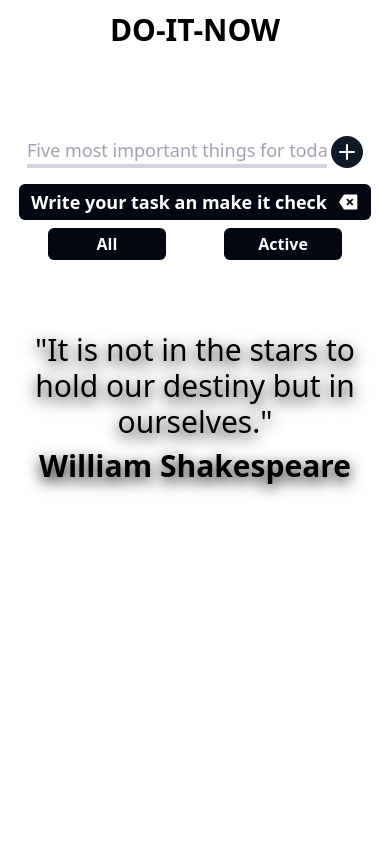
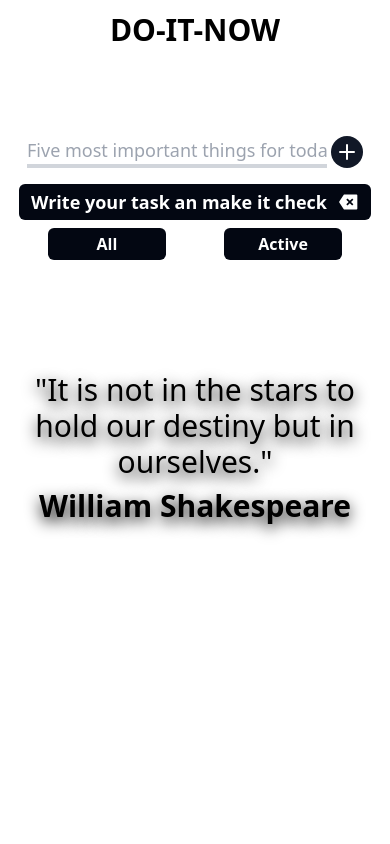
Before and after one commit to fantasyfuerte/DO-IT-PROJECT, a React (Vite) app: page / in a window 390 px wide. Shown: the top 844 px of the page. Built offline with nearby package versions, Linux system fonts and the light colour scheme.

Commit message:
Improving page proportions

```diff
--- a/src/App.tsx
+++ b/src/App.tsx
@@ -12,7 +12,7 @@ function App() {
         <Nav routes={routes} />
       </header>
       <main>
-        <div className="flex flex-col md:flex-row mt-32 md:mt-0 md:justify-between justify-start items-center h-screen ">
+        <div className="flex flex-col md:flex-row mt-32 md:mt-0 md:justify-between justify-start items-center h-[83vh] md:h-screen">
           <ToDoApp />
           <QuotesApp />
         </div>
--- a/src/QuotesApp/QuotesApp.tsx
+++ b/src/QuotesApp/QuotesApp.tsx
@@ -17,7 +17,7 @@ const QuotesApp: React.FC = () => {
   }, []);
 
   return (
-    <section className="mt-10 md:mt-0 md:ml-6 inline-block p-6 basis-3/5">
+    <section className="mt-20 md:mt-0 md:ml-6 inline-block p-6 basis-3/5">
       <QuoteCard quote={Quotes[currentIndex]} />
     </section>
   );
```
